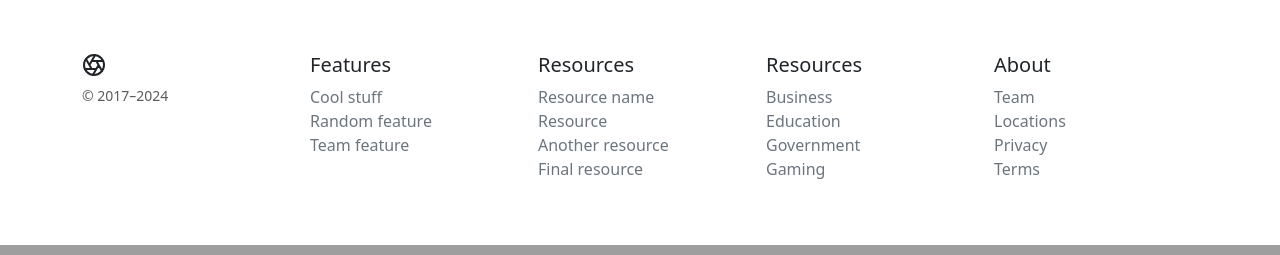
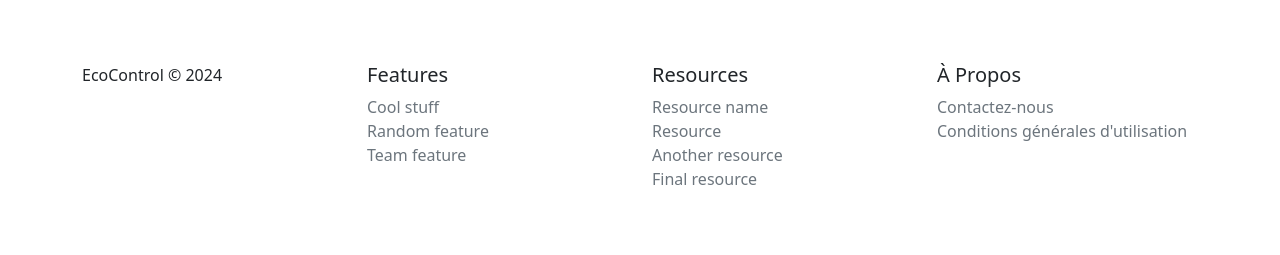
Before and after one commit to RSoniKast/HackathonEcoControlWeb, a PHP site: page / in a window 1280 px wide. Shown: the part 715-970 px from the top of the page. Run offline with PHP 8.4, Linux system fonts and the light colour scheme.

Commit message:
modif de la page d'accueil (encore)

```diff
--- a/index.php
+++ b/index.php
@@ -29,18 +29,15 @@
       <h1 class="display-1 text-white">Jouez, économisez, gagnez</h1>
       <h4 class="fw-normal text-white">Avec EcoControl, l'économie d'énergie n'a jamais été aussi ludique</h4>
       <div class="d-flex gap-3 justify-content-center lead fw-normal">
-        <button type="button" class="btn btn-success">Inscrivez-vous</button>
+        <button type="button" class="btn-lg btn btn-success">Inscrivez-vous</button>
       </div>
     </div>
-    <div class="product-device shadow-sm d-none d-md-block"></div>
-    <div class="product-device product-device-2 shadow-sm d-none d-md-block"></div>
   </div>
 
   <footer class="container py-5">
   <div class="row">
     <div class="col-12 col-md">
-      <svg xmlns="http://www.w3.org/2000/svg" width="24" height="24" fill="none" stroke="currentColor" stroke-linecap="round" stroke-linejoin="round" stroke-width="2" class="d-block mb-2" role="img" viewBox="0 0 24 24"><title>Product</title><circle cx="12" cy="12" r="10"/><path d="M14.31 8l5.74 9.94M9.69 8h11.48M7.38 12l5.74-9.94M9.69 16L3.95 6.06M14.31 16H2.83m13.79-4l-5.74 9.94"/></svg>
-      <small class="d-block mb-3 text-body-secondary">&copy; 2017–2024</small>
+      EcoControl © 2024
     </div>
     <div class="col-6 col-md">
       <h5>Features</h5>
@@ -60,21 +57,10 @@
       </ul>
     </div>
     <div class="col-6 col-md">
-      <h5>Resources</h5>
+      <h5>À Propos</h5>
       <ul class="list-unstyled text-small">
-        <li><a class="link-secondary text-decoration-none" href="#">Business</a></li>
-        <li><a class="link-secondary text-decoration-none" href="#">Education</a></li>
-        <li><a class="link-secondary text-decoration-none" href="#">Government</a></li>
-        <li><a class="link-secondary text-decoration-none" href="#">Gaming</a></li>
-      </ul>
-    </div>
-    <div class="col-6 col-md">
-      <h5>About</h5>
-      <ul class="list-unstyled text-small">
-        <li><a class="link-secondary text-decoration-none" href="#">Team</a></li>
-        <li><a class="link-secondary text-decoration-none" href="#">Locations</a></li>
-        <li><a class="link-secondary text-decoration-none" href="#">Privacy</a></li>
-        <li><a class="link-secondary text-decoration-none" href="#">Terms</a></li>
+        <li><a class="link-secondary text-decoration-none" href="#">Contactez-nous</a></li>
+        <li><a class="link-secondary text-decoration-none" href="#">Conditions générales d'utilisation</a></li>
       </ul>
     </div>
   </div>
--- a/user/index.php
+++ b/user/index.php
@@ -7,6 +7,7 @@
         <link href="https://cdn.jsdelivr.net/npm/bootstrap@5.3.3/dist/css/bootstrap.min.css" rel="stylesheet" integrity="sha384-QWTKZyjpPEjISv5WaRU9OFeRpok6YctnYmDr5pNlyT2bRjXh0JMhjY6hW+ALEwIH" crossorigin="anonymous">
         <link rel="stylesheet" href="../css/index.css" type="text/css">
     </head>
+
     <svg xmlns="http://www.w3.org/2000/svg" class="d-none">
         <symbol id="home" viewBox="0 0 16 16">
             <path d="M8.354 1.146a.5.5 0 0 0-.708 0l-6 6A.5.5 0 0 0 1.5 7.5v7a.5.5 0 0 0 .5.5h4.5a.5.5 0 0 0 .5-.5v-4h2v4a.5.5 0 0 0 .5.5H14a.5.5 0 0 0 .5-.5v-7a.5.5 0 0 0-.146-.354L13 5.793V2.5a.5.5 0 0 0-.5-.5h-1a.5.5 0 0 0-.5.5v1.293L8.354 1.146zM2.5 14V7.707l5.5-5.5 5.5 5.5V14H10v-4a.5.5 0 0 0-.5-.5h-3a.5.5 0 0 0-.5.5v4H2.5z"/>
```
Also changed, not shown: css/index.css (+0 -7 lines), user/dashboard.php (+9 -3 lines).
